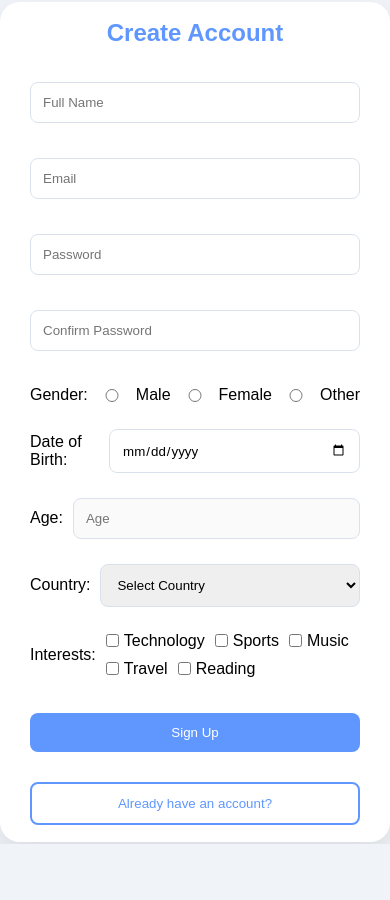
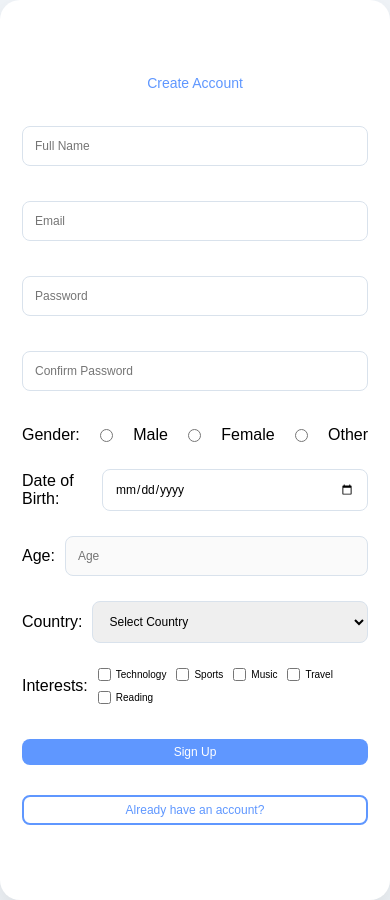
Before and after one commit to Awais576/Signup-signin-form-using-html-css-js, a plain HTML site: page index.html in a window 390 px wide. Before the commit the page ends 844 px from the top, so only its background shows below. Drawn offline with Linux system fonts and the light colour scheme; a web font is replaced by a local one.

Commit message:
Add files via upload

```diff
--- a/styles.css
+++ b/styles.css
@@ -1,3 +1,7 @@
+
+@import url('https://fonts.googleapis.com/css2?family=Parkinsans:wght@300..800&display=swap');
+
+
 :root {
     --primary-color: #f0f4f8;
     --secondary-color: #d9e2ec;
@@ -8,7 +12,11 @@
     margin: 0;
     padding: 0;
     box-sizing: border-box;
-    font-family: 'Arial', sans-serif;
+    font-family: "Parkinsans", sans-serif;
+    font-optical-sizing: auto;
+    font-weight: 400;
+    font-style: normal;
+
 }
 
 body {
@@ -21,7 +29,7 @@ body {
 
 .container {
     width: 539px;
-    height: 840px;
+    height: 900px;
     background-color: white;
     border-radius: 20px;
     box-shadow: 0 15px 35px rgba(0,0,0,0.1);
@@ -144,3 +152,61 @@ body {
     opacity: 1;
     z-index: 2;
 }
+
+@media (max-width: 768px) {
+    .container {
+        padding: 15px; /* Adjust padding for smaller screens */
+        max-width: 90%; /* Ensure container does not go beyond screen width */
+    }
+
+    .form {
+        padding: 15px; /* Further reduce padding */
+    }
+
+    .btn, .switch-btn {
+        font-size: 13px; /* Smaller buttons */
+        padding: 8px; /* Reduced button padding */
+    }
+
+    .form h2 {
+        font-size: 16px; /* Smaller header size */
+    }
+
+    .form input,
+    .form select {
+        font-size: 13px; /* Adjust input font size */
+    }
+
+    .checkbox-group label {
+        font-size: 12px; /* Smaller checkbox labels */
+    }
+}
+
+@media (max-width: 480px) {
+    .container {
+        max-width: 100%; /* Full width on very small screens */
+        padding: 10px; /* More padding for smaller screens */
+    }
+
+    .form {
+        padding: 12px; /* Further reduced padding */
+    }
+
+    .btn, .switch-btn {
+        font-size: 12px; /* Even smaller button size */
+        padding: 6px; /* Further reduce padding */
+    }
+
+    .form h2 {
+        font-size: 14px; /* Even smaller header size */
+    }
+
+    .form input,
+    .form select {
+        font-size: 12px; /* Smaller font size for inputs */
+    }
+
+    .checkbox-group label {
+        font-size: 10px; /* Smaller font size for checkbox labels */
+    }
+}
```
